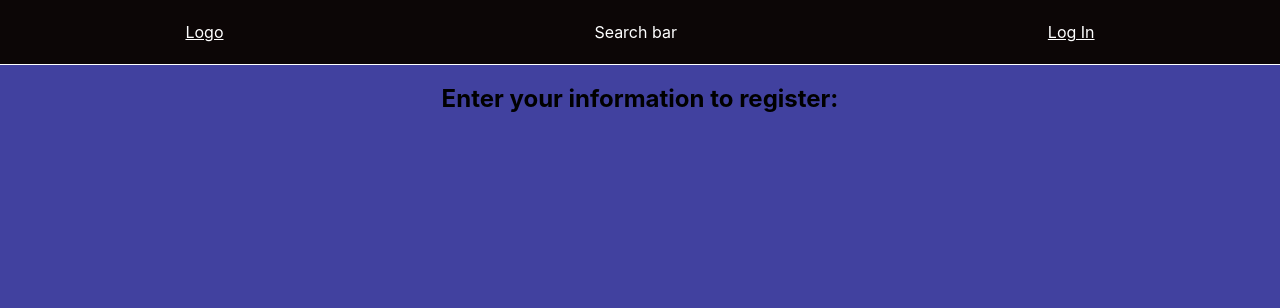
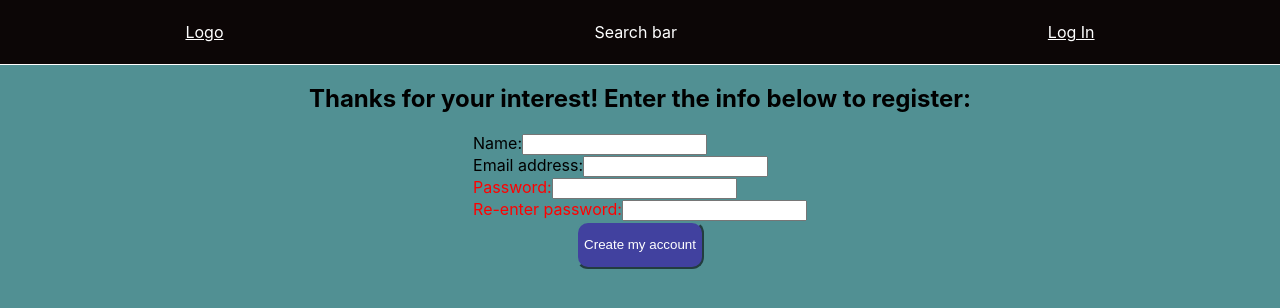
Before and after one commit to innocuous-symmetry/e-commerce, a React (Vite) app in the folder client/: page /register in a window 1280 px wide. Shown: the top 308 px of the page. Built offline with nearby package versions, Linux system fonts and the light colour scheme.

Commit message:
glitchy registration form, writes to db

```diff
--- a/client/src/App.scss
+++ b/client/src/App.scss
@@ -16,6 +16,10 @@ $darkblue-1: rgb(51, 53, 66);
   align-items: center;
   z-index: 7;
   background-color: $midblue-1;
+}
+
+.light-page {
+  background-color: $lightblue-1;
 }
 
 button {
@@ -103,3 +107,8 @@ nav {
     background-color: $darkblue-1
   }
 }
+
+// Login page styles
+.login {
+  display: flex;
+}
--- a/client/src/components/User/LoginForm.tsx
+++ b/client/src/components/User/LoginForm.tsx
@@ -1,9 +1,58 @@
+import { useState } from "react";
 import Page from "../../util/Page";
 
 function LoginForm() {
+    enum PassVisible {
+        hide = 'password',
+        show = 'text'
+    }
+
+    const [username, setUsername] = useState<string>();
+    const [password, setPassword] = useState<string>();
+    const [showPass, setShowPass] = useState<PassVisible>(PassVisible.hide);
+
     return (
-        <Page>
-            <h1>Log in here!</h1>
+        <Page classes="login light-page">
+            <h1>Welcome back to my store!</h1>
+
+            <section className="login-form-section">
+                <div className="oauth-section">
+                    <p>Log in with a third party provider:</p>
+                </div>
+
+                <h2>Have a log in? Use the form below:</h2>
+
+                <form>
+                    <div>
+                        <label htmlFor="username-login">Username:</label>
+                        <input
+                            type="text"
+                            id="username-login"
+                            onChange={(e) => setUsername(e.target.value)}
+                        />
+                    </div>
+                    <div>
+                        <label htmlFor="password-login">Password:</label>
+                        <input
+                            type={showPass}
+                            id="password-login"
+                            onChange={(e) => setPassword(e.target.value)}
+                        />
+                        <button type="button"
+                            onClick={() => setShowPass((showPass === PassVisible.hide) ? PassVisible.show : PassVisible.hide)}
+                        >Show password</button>
+                    </div>
+
+                    <p>Username is: {username}</p>
+                    <p>Password is: {password}</p>
+                </form>
+
+
+            </section>
+
+            <section className="link-to-register">
+                <p>New here? <a href="/register">Click here</a> to register!</p>
+            </section>
         </Page>
     )
 }
--- a/client/src/components/User/Register.tsx
+++ b/client/src/components/User/Register.tsx
@@ -1,9 +1,103 @@
+import { useEffect, useState } from "react";
+import { userInfo } from '../../types/main';
+import { registerNewUser } from "../../util/apiUtils";
 import Page from "../../util/Page";
 
 function Register() {
+    const [name, setName] = useState<string>('');
+    const [email, setEmail] = useState<string>('');
+    const [password, setPassword] = useState<string>('');
+    const [verify, setVerify] = useState<string>('');
+    const [warningText, setWarningText] = useState<string>('initial');
+
+    const [userData, setUserData] = useState<userInfo>({email: '', name: '', password: ''});
+
+    const conditions = [name, email, password, verify];
+
+    // checks password complexity
+    useEffect(() => {
+        if (!password) return;
+
+        switch (true) {
+            case (!verify):
+                setWarningText('Verify your password below.');
+                break;
+            case (verify !== password):
+                setWarningText('Passwords do not match.');
+                break;
+            case (verify && !verify.includes('!')):
+                setWarningText('Password does not meet safety criteria.');
+                break;
+            case (verify === password):
+                setWarningText('');
+                break;
+            default:
+                throw new Error("Password switch case is faulty");
+        }
+    }, [password, verify]);
+
+    // checks that all conditions for registration have been met
+    useEffect(() => {
+        let evaluating = true;
+
+        if (!(conditions.includes('')) && warningText === '') {
+            evaluating = false;
+        }
+
+        if (!evaluating) {
+            const userEntry: userInfo = {
+                name: name,
+                email: email,
+                password: password
+            }
+
+            console.log(userEntry);
+            setUserData(userEntry);
+
+            setWarningText('Conditions met!');
+        }
+    }, [conditions, warningText, userData, name, email]);
+
+    const handleRegistration = async () => {
+        userData && await registerNewUser(userData);
+
+        setName('');
+        setEmail('');
+        setPassword('');
+        setVerify('');
+    }
+
     return (
-        <Page>
-            <h1>Enter your information to register:</h1>
+        <Page classes="register light-page">
+            <h1>Thanks for your interest! Enter the info below to register:</h1>
+
+            <form>
+                <div className="form-row">
+                    <label htmlFor="name-register">Name:</label>
+                    <input type="text" id="name-register" value={name} onChange={(e) => setName(e.target.value)}/>
+                </div>
+                <div className="form-row">
+                    <label htmlFor="email-register">Email address:</label>
+                    <input type="email" id="email-register" value={email} onChange={(e) => setEmail(e.target.value)}/>
+                </div>
+
+                <p style={(warningText === 'initial') ? {display: 'none'} : {display: 'block'}}>{warningText}</p>
+
+                <div className="form-row">
+                    <label htmlFor="password-register" style={(warningText && warningText !== 'Conditions met!') ? {color: 'red'} : {color: 'green'}}>
+                        Password:
+                    </label>
+                    <input type="password" id="password-register" value={password} onChange={(e) => setPassword(e.target.value)}/>
+                </div>
+                <div className="form-row">
+                    <label htmlFor="password-verify" style={(warningText && warningText !== 'Conditions met!') ? {color: 'red'} : {color: 'green'}}>
+                        Re-enter password:
+                    </label>
+                    <input type="password" id="password-verify" value={verify} onChange={(e) => setVerify(e.target.value)}/>
+                </div>
+            </form>
+
+            <button disabled={!userData} onClick={handleRegistration}>Create my account</button>
         </Page>
     );
 }
```
